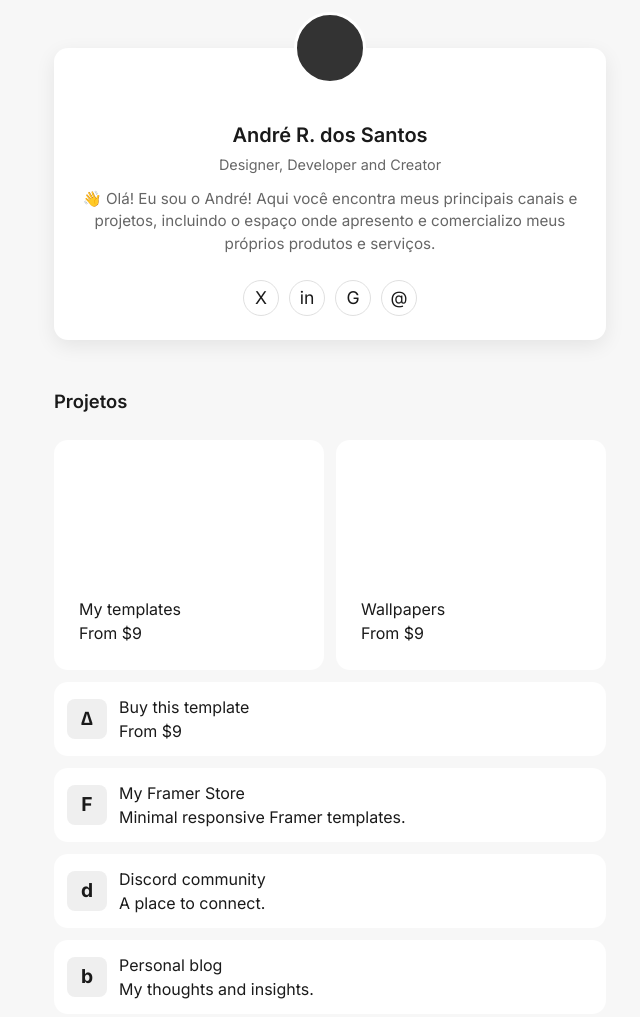
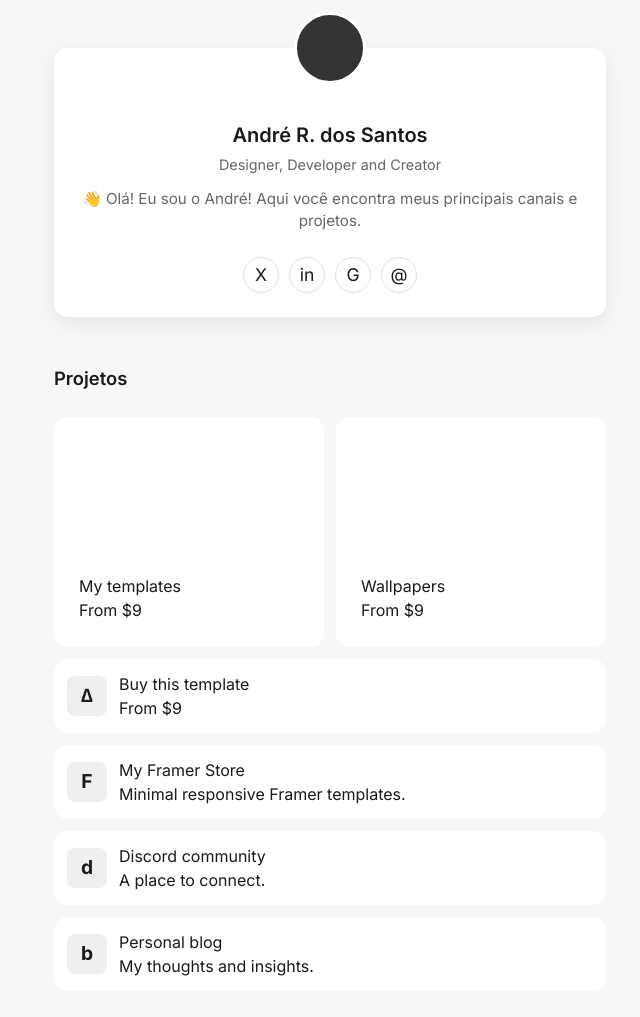
Before and after one commit to llrdsll/links-andre, a plain HTML site: page index.html in a window 1280 px wide. Shown: the top 1017 px of the page, without its empty margins (310-950 px from the left). Drawn offline with Linux system fonts and the light colour scheme.

Commit message:
Update index.html

```diff
--- a/index.html
+++ b/index.html
@@ -293,7 +293,7 @@
             <div class="profile-info">
                 <h1 class="profile-name">André R. dos Santos</h1>
                 <p class="profile-title">Designer, Developer and Creator</p>
-                <p class="profile-bio">👋 Olá! Eu sou o André! Aqui você encontra meus principais canais e projetos, incluindo o espaço onde apresento e comercializo meus próprios produtos e serviços.</p>
+                <p class="profile-bio">👋 Olá! Eu sou o André! Aqui você encontra meus principais canais e projetos.</p>
             </div>
 
             <div class="social-links">
```
